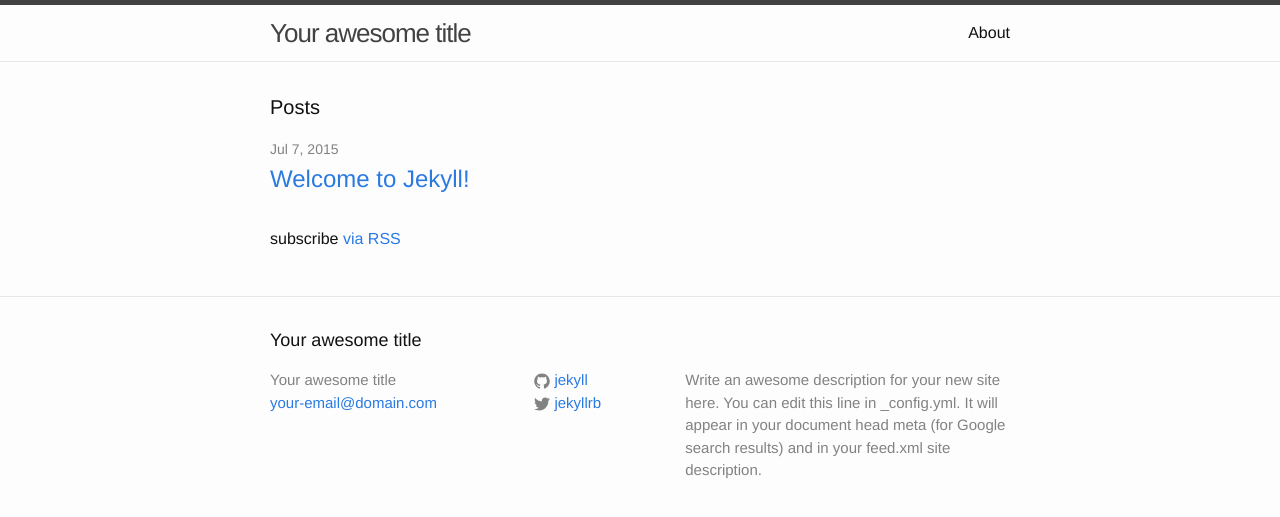
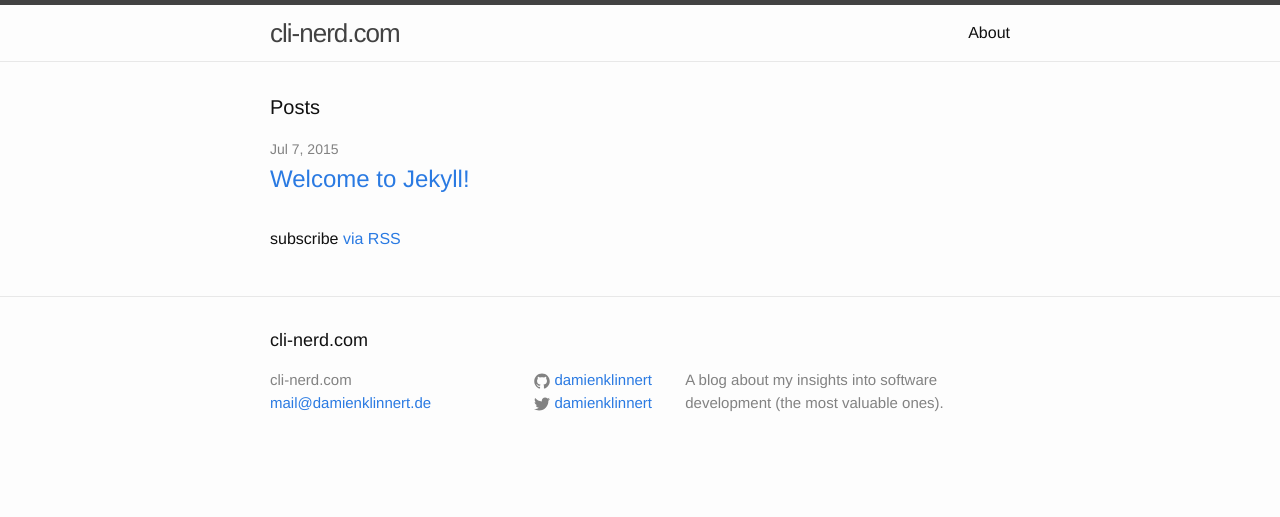
Before and after one commit to adamniedzielski/cli-nerd.com, a Jekyll site: the page built from index.html, in a window 1280 px wide. Shown: the top 517 px of the page. Built offline with Jekyll 4.4.1, drawn with Linux system fonts in a browser that asks for light colours.

Commit message:
Update metadata for site

```diff
--- a/_config.yml
+++ b/_config.yml
@@ -1,14 +1,11 @@
-# Site settings
-title: Your awesome title
-email: your-email@domain.com
-description: > # this means to ignore newlines until "baseurl:"
-  Write an awesome description for your new site here. You can edit this
-  line in _config.yml. It will appear in your document head meta (for
-  Google search results) and in your feed.xml site description.
-baseurl: "/cli-nerd.com/" # the subpath of your site, e.g. /blog/
-url: "http://yourdomain.com" # the base hostname & protocol for your site
-twitter_username: jekyllrb
-github_username:  jekyll
+title: cli-nerd.com
+email: mail@damienklinnert.de
+description: >
+  A blog about my insights into software development (the most valuable ones).
+baseurl: "/cli-nerd.com"
+url: "http://cli-nerd.com"
+twitter_username: damienklinnert
+github_username:  damienklinnert
 
 # Build settings
 markdown: kramdown
```
